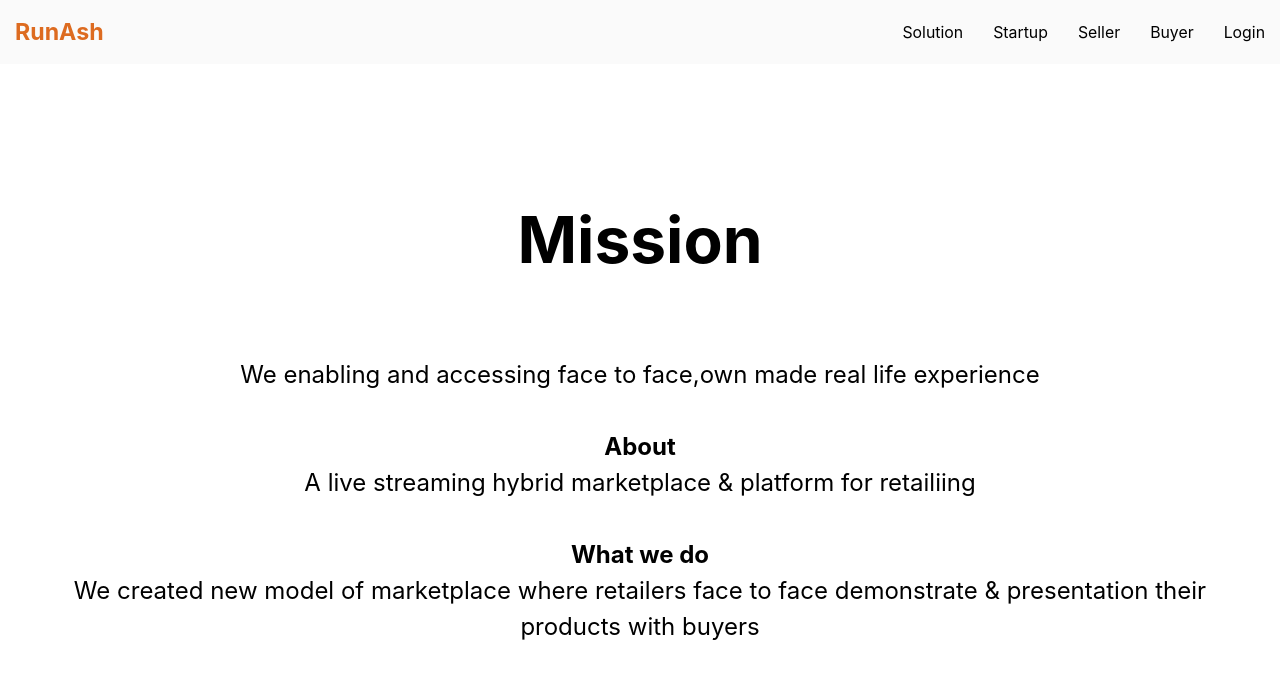
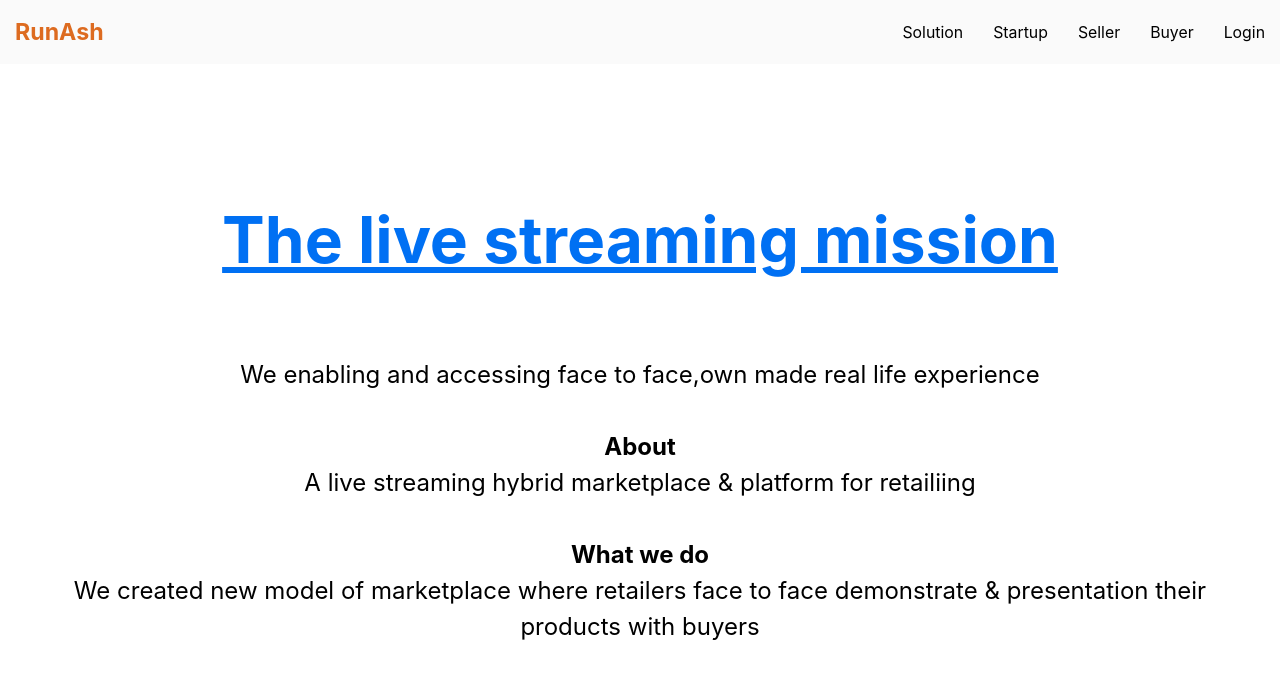
Before and after one commit to rammurmu/next, a Next.js app: page /about in a window 1280 px wide. Shown: the top 678 px of the page. Built offline with nearby package versions, Linux system fonts and the light colour scheme.

Commit message:
Update about.js

```diff
--- a/pages/about.js
+++ b/pages/about.js
@@ -14,7 +14,7 @@ export default function About() {
         <main className={styles.main}>
 
         <h1 className={styles.title}>
-         Mission
+        <a href="/">The live streaming mission</a>
         </h1>
         <p className={styles.description}>
            We enabling and accessing face to face,own made real life experience
```
